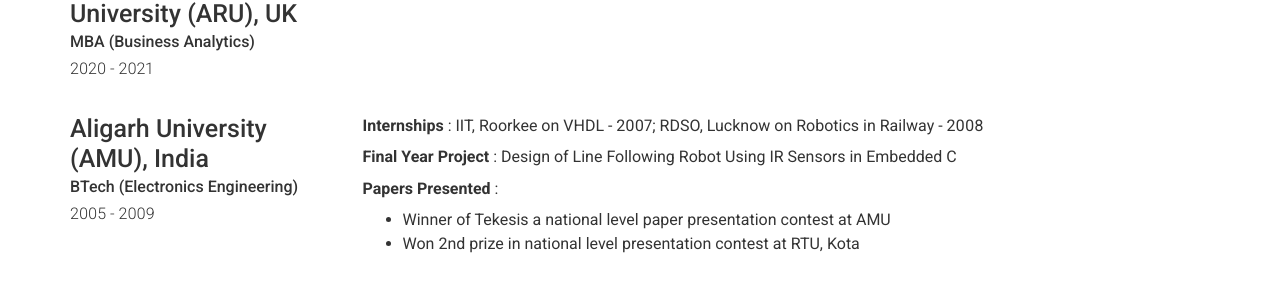
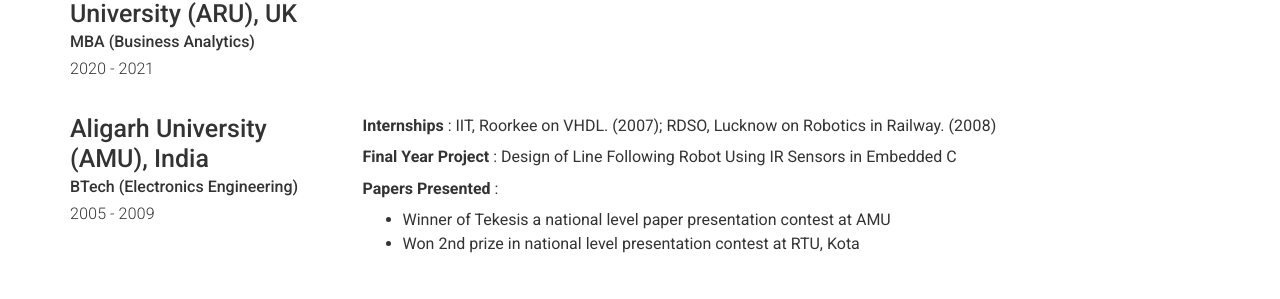
Before and after one commit to mohd-hasnain/mohd-hasnain.github.io, a Jekyll site: the page built from index.md, in a window 1280 px wide. Shown: the part 1606-1905 px from the top of the page. Built offline with Jekyll 4.4.1, drawn with Linux system fonts in a browser that asks for light colours; nearby versions of some CDN libraries.

```diff
--- a/_data/education.yml
+++ b/_data/education.yml
@@ -13,7 +13,7 @@
   # quote: >
   #  Electronics and Communication Engineering
   description: | # this will include new lines to allow paragraphs
-    **Internships** : IIT, Roorkee on VHDL - 2007; RDSO, Lucknow on Robotics in Railway - 2008
+    **Internships** : IIT, Roorkee on VHDL. (2007); RDSO, Lucknow on Robotics in Railway. (2008)
 
     **Final Year Project** : Design of Line Following Robot Using IR Sensors in Embedded C
 
```
